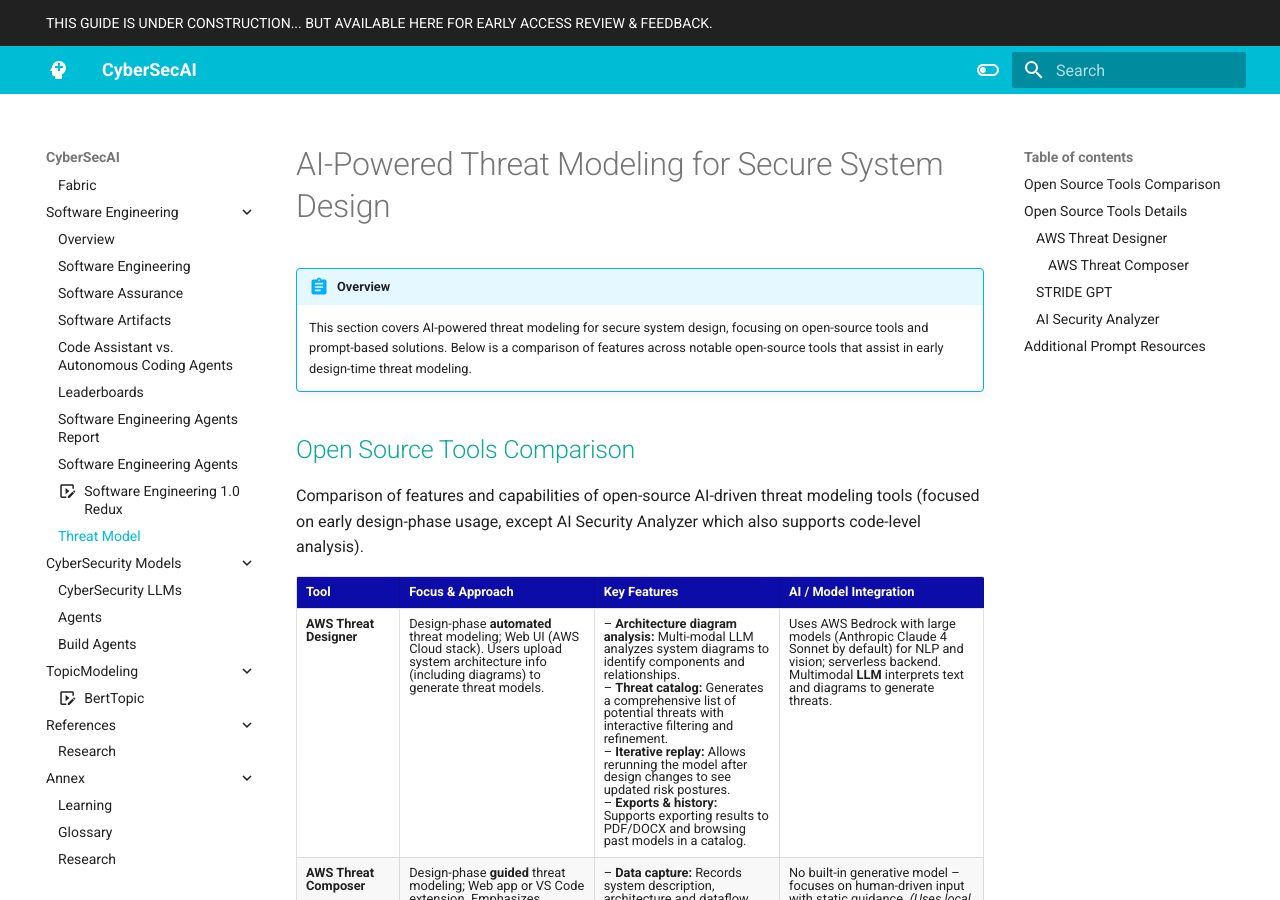
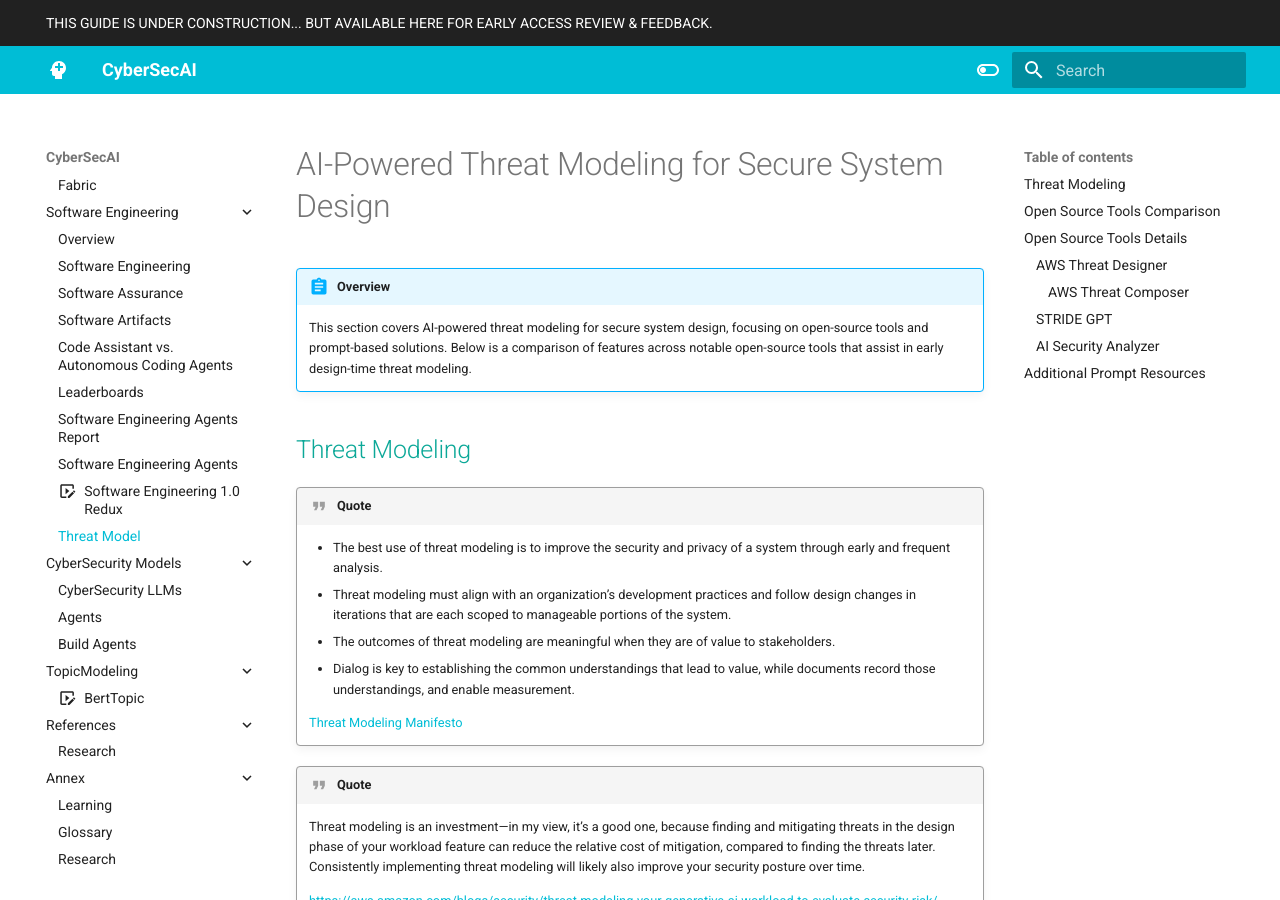
Before and after one commit to CyberSecAI/CyberSecAI.github.io, an MkDocs documentation site: the page built from docs/software/threat_model.md, in a window 1280 px wide and 900 px high. Built offline with MkDocs 1.6.1 and Material for MkDocs 9.7.7, drawn with Linux system fonts in a browser that asks for light colours; comment, search, counter and statistics services are not loaded; some of the changed text lies outside the part shown.

Commit message:
add threat model manifesto

```diff
--- a/docs/software/threat_model.md
+++ b/docs/software/threat_model.md
@@ -3,6 +3,26 @@
 !!! abstract "Overview"
 
     This section covers AI-powered threat modeling for secure system design, focusing on open-source tools and prompt-based solutions. Below is a comparison of features across notable open-source tools that assist in early design-time threat modeling.
+
+## Threat Modeling
+
+
+!!! quote
+
+
+    - The best use of threat modeling is to improve the security and privacy of a system through early and frequent analysis.
+    - Threat modeling must align with an organization’s development practices and follow design changes in iterations that are each scoped to manageable portions of the system.
+    - The outcomes of threat modeling are meaningful when they are of value to stakeholders.
+    - Dialog is key to establishing the common understandings that lead to value, while documents record those understandings, and enable measurement.
+
+    [Threat Modeling Manifesto](https://www.threatmodelingmanifesto.org/)
+
+
+!!! quote
+
+    Threat modeling is an investment—in my view, it’s a good one, because finding and mitigating threats in the design phase of your workload feature can reduce the relative cost of mitigation, compared to finding the threats later. Consistently implementing threat modeling will likely also improve your security posture over time.
+
+    https://aws.amazon.com/blogs/security/threat-modeling-your-generative-ai-workload-to-evaluate-security-risk/
 
 ## Open Source Tools Comparison
 
@@ -51,6 +71,10 @@
 
 The associated prompts are https://github.com/awslabs/threat-designer/blob/0554b6a97c08e38bb92504ba13768780adb0301f/backend/threat_designer/prompts.py
 
+
+See also
+1. https://aws-samples.github.io/threat-technique-catalog-for-aws/Techniques/
+2. https://awssecuritydigest.com/articles/threat-modelling-in-aws
 
 #### AWS Threat Composer
 
```
